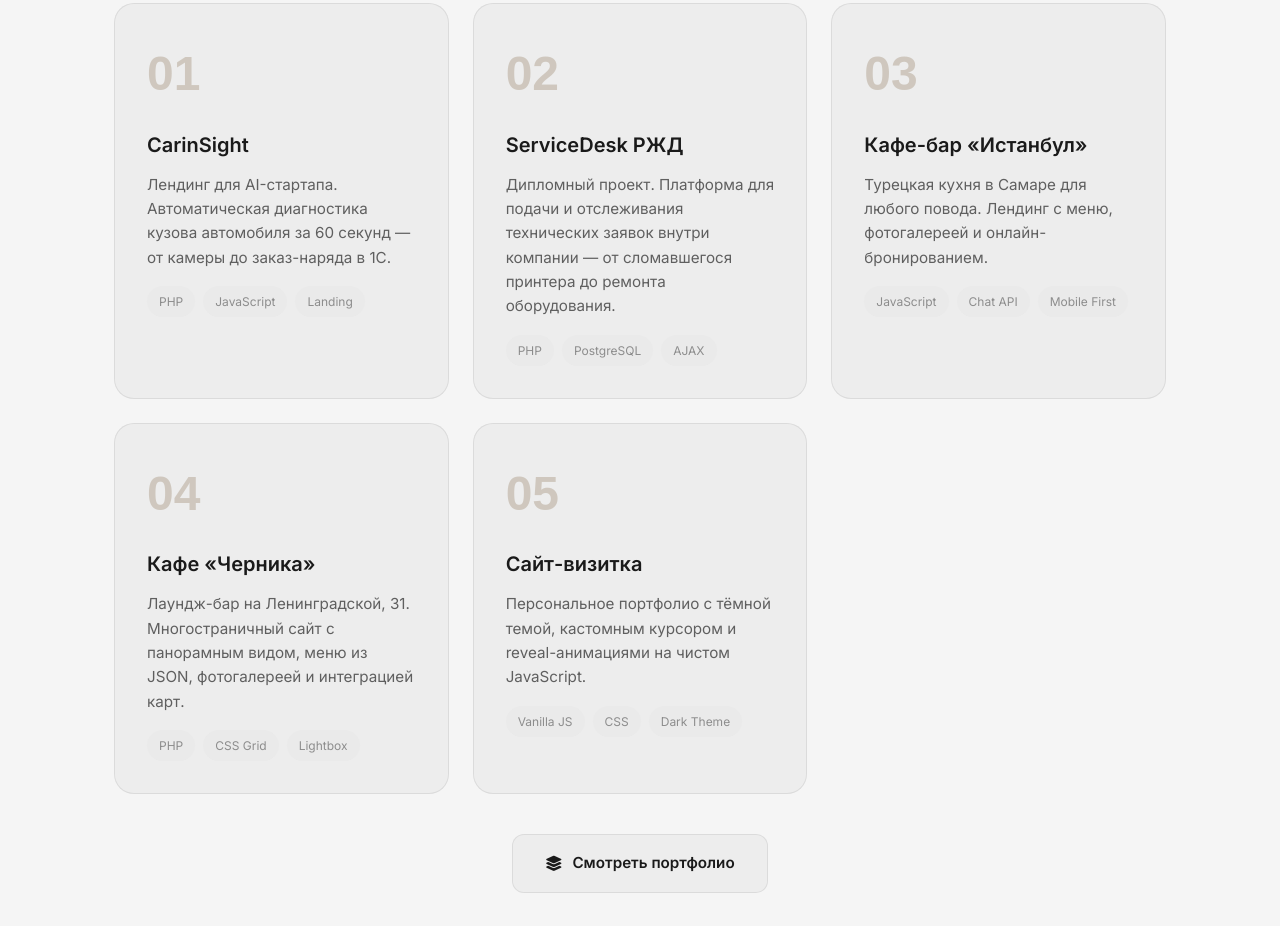
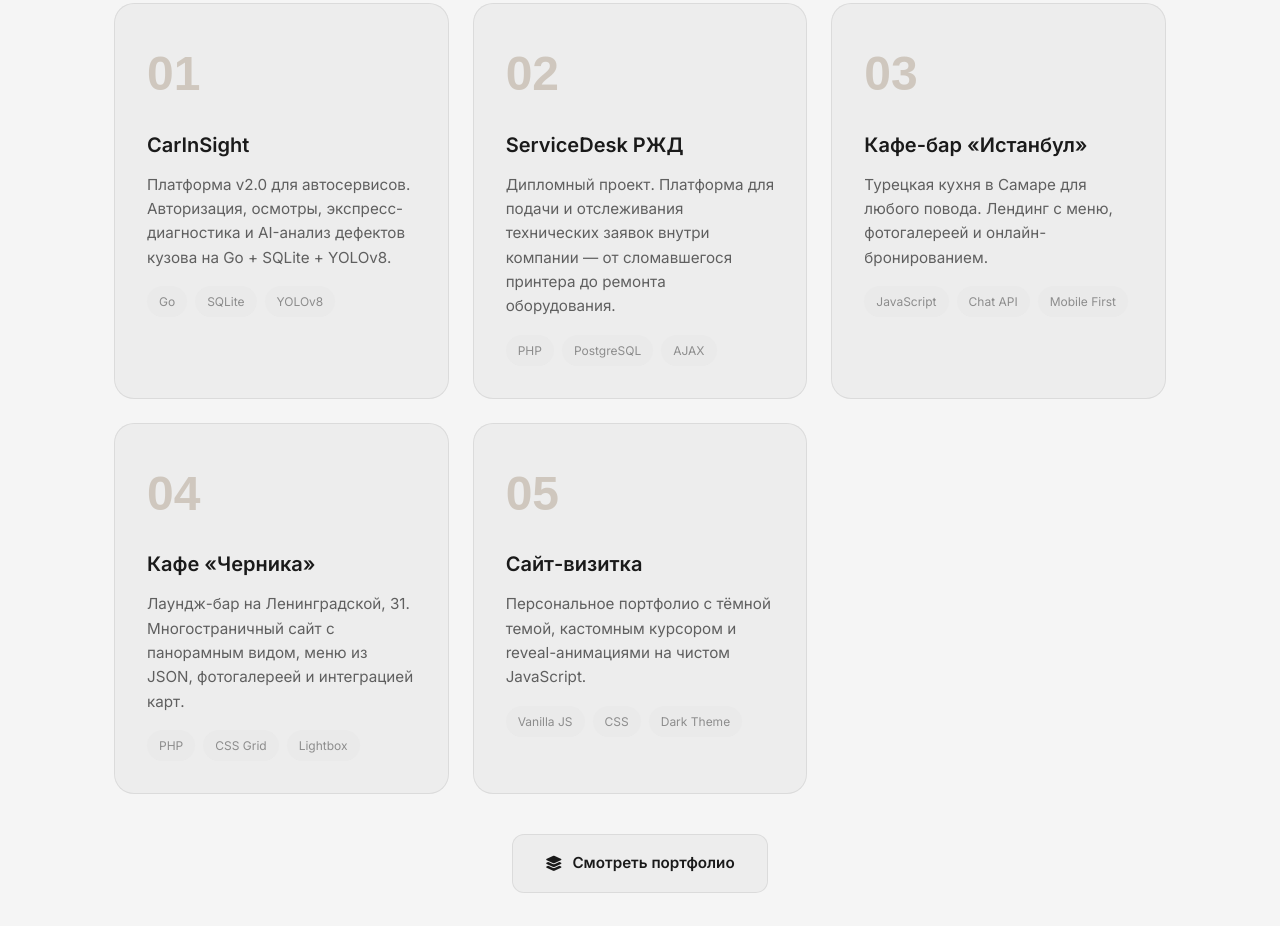
Before and after one commit to Xeney/xeney.github.io, a website: page index.html in a window 1280 px wide. Shown: the part 2991-3917 px from the top of the page. Drawn offline with nearby package versions, Linux system fonts and the light colour scheme; a web font is replaced by a local one.

Commit message:
обновление портфолио

```diff
--- a/index.html
+++ b/index.html
@@ -326,12 +326,12 @@
                 <div class="work-grid">
                     <a href="portfolio.html#cases" class="work-card">
                         <div class="work-number">01</div>
-                        <h3>CarinSight</h3>
-                        <p>Лендинг для AI-стартапа. Автоматическая диагностика кузова автомобиля за 60 секунд — от камеры до заказ-наряда в 1С.</p>
+                        <h3>CarInSight</h3>
+                        <p>Платформа v2.0 для автосервисов. Авторизация, осмотры, экспресс-диагностика и AI-анализ дефектов кузова на Go + SQLite + YOLOv8.</p>
                         <div class="work-tags">
-                            <span>PHP</span>
-                            <span>JavaScript</span>
-                            <span>Landing</span>
+                            <span>Go</span>
+                            <span>SQLite</span>
+                            <span>YOLOv8</span>
                         </div>
                     </a>
 
--- a/src/js/main.js
+++ b/src/js/main.js
@@ -5,11 +5,11 @@
 
 const projectsData = [
     {
-        title: 'CarinSight',
-        task: 'Создать продающую страницу для B2B-стартапа CarinSight — система автоматической приёмки и диагностики кузова автомобиля за 60 секунд.',
-        solution: 'Разработан лендинг с видео-презентацией продукта, блоком ключевых преимуществ, поэтапным описанием технологии компьютерного зрения. Интегрирована форма сбора лидов, адаптивная вёрстка для всех устройств.',
-        tags: ['HTML/CSS', 'JavaScript', 'PHP', 'Adaptive', 'Landing'],
-        images: 7
+        title: 'CarInSight',
+        task: 'Разработать полноценную платформу v2.0 для автоматизации приёма и диагностики автомобилей в автосервисах с AI-анализом дефектов кузова.',
+        solution: 'Реализовано веб-приложение на Go 1.25 с SQLite (WAL): авторизация и регистрация через bcrypt, сессии в HttpOnly cookie, CSRF-защита и rate limiter. 19 маршрутов — лендинг, личный кабинет, полный CRUD осмотров, фото и дефектов, экспресс-осмотр из 6 шагов, админка пользователей и заявок. Интегрирован AI-микросервис на YOLOv8 для распознавания царапин, вмятин и трещин. Адаптивный UI на Bootstrap 5 в glassmorphism-стилистике.',
+        tags: ['Go', 'SQLite', 'Bootstrap 5', 'YOLOv8', 'AI', 'Docker'],
+        images: 15
     },
     {
         title: 'ServiceDesk РЖД',
```
Also changed, not shown: portfolio.html (+3 -3 lines), assets/img/projects/carinsight-01.webp, assets/img/projects/carinsight-02.webp, assets/img/projects/carinsight-03.webp, assets/img/projects/carinsight-04.webp, assets/img/projects/carinsight-05.webp, assets/img/projects/carinsight-06.webp, assets/img/projects/carinsight-07.webp, assets/img/projects/carinsight-08.webp (added), assets/img/projects/carinsight-09.webp (added), assets/img/projects/carinsight-10.webp (added), assets/img/projects/carinsight-11.webp (added), assets/img/projects/carinsight-12.webp (added), assets/img/projects/carinsight-13.webp (added), 2 more files.
